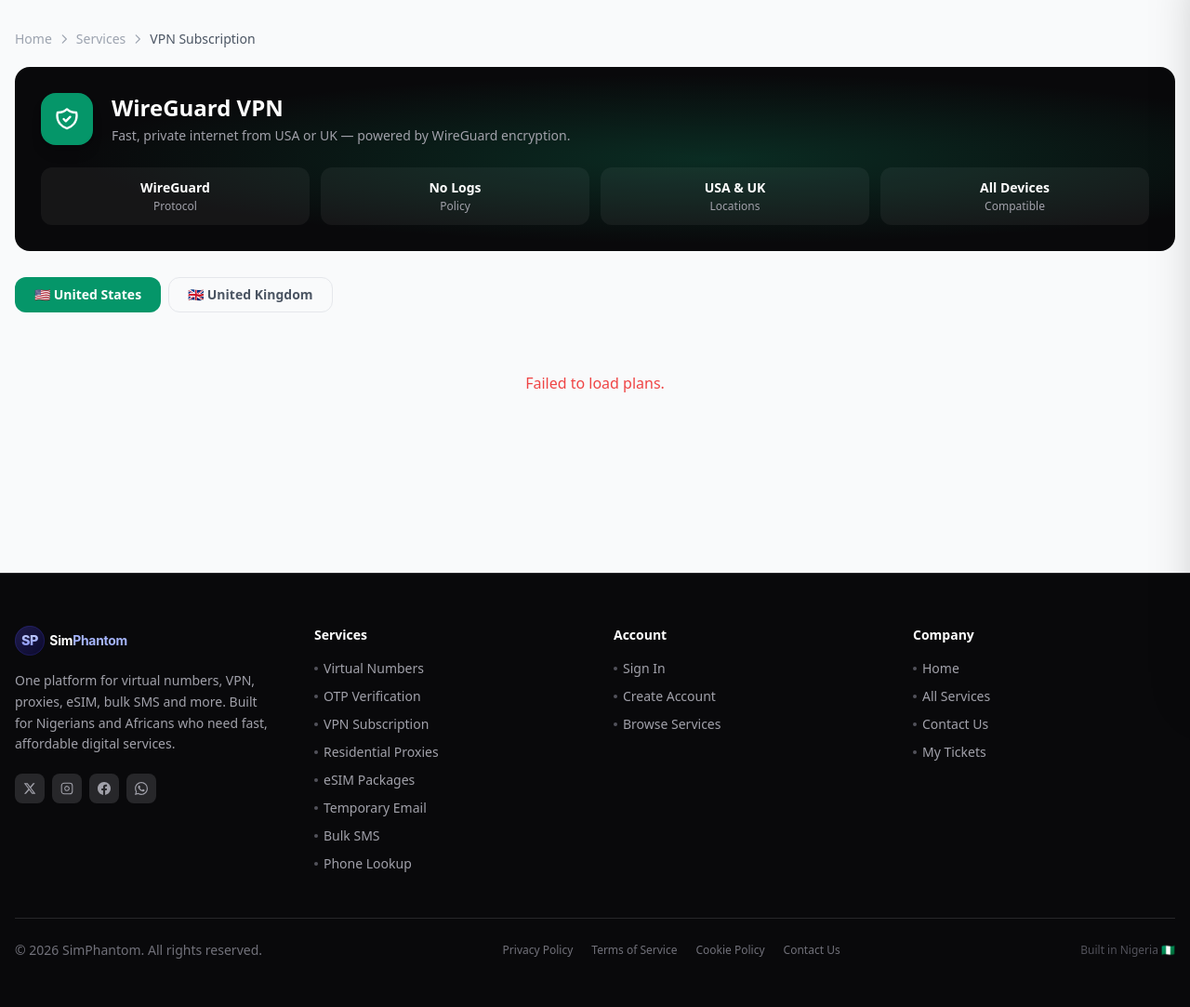
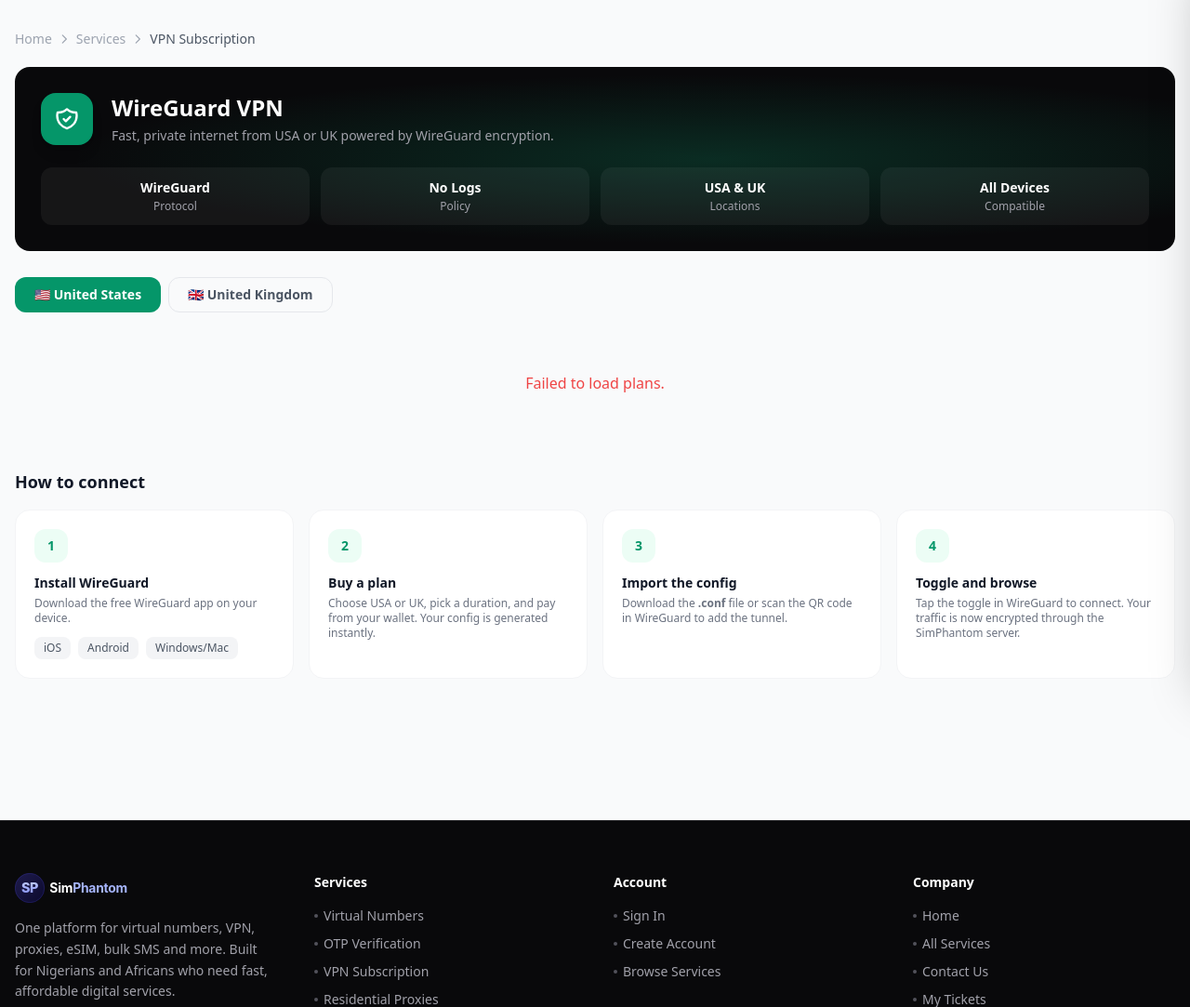
Before and after one commit to Chinnytalker/simphantom, a Django app: page /services/vpn-subscription/ in a window 1280 px wide. Shown: the part 65-1148 px from the top of the page at 93% size. Before the commit the page ends 1096 px from the top, so only its background shows below. Run offline with Django 5.2, Linux system fonts and the light colour scheme; data that the repository does not hold is empty; some libraries are stand-ins or nearby versions.

Commit message:
add How to connect guide to VPN subscription page
Co-Authored-By: Claude Sonnet 4.6 <noreply@anthropic.com>

```diff
--- a/templates/services/vpn-subscription.html
+++ b/templates/services/vpn-subscription.html
@@ -23,7 +23,7 @@
         </div>
         <div>
             <h1 class="text-2xl font-extrabold text-white mb-1">WireGuard VPN</h1>
-            <p class="text-zinc-400 text-sm">Fast, private internet from USA or UK — powered by WireGuard encryption.</p>
+            <p class="text-zinc-400 text-sm">Fast, private internet from USA or UK powered by WireGuard encryption.</p>
         </div>
     </div>
     <div class="relative mt-6 grid grid-cols-2 sm:grid-cols-4 gap-3">
@@ -61,6 +61,46 @@
 <!-- Plans grid -->
 <div id="plans-grid" class="grid grid-cols-1 sm:grid-cols-2 lg:grid-cols-4 gap-4 mb-10">
     <div class="col-span-full text-center py-10 text-gray-400">Loading plans…</div>
+</div>
+
+<!-- How to use -->
+<div class="mb-10">
+    <h2 class="text-lg font-extrabold text-gray-900 dark:text-white mb-4">How to connect</h2>
+    <div class="grid grid-cols-1 sm:grid-cols-2 lg:grid-cols-4 gap-4">
+        <div class="bg-white dark:bg-zinc-900 border border-gray-100 dark:border-zinc-800 rounded-2xl p-5">
+            <div class="w-9 h-9 rounded-xl bg-emerald-50 dark:bg-emerald-900/30 flex items-center justify-center mb-3">
+                <span class="text-emerald-600 font-extrabold text-sm">1</span>
+            </div>
+            <p class="font-bold text-gray-900 dark:text-white text-sm mb-1">Install WireGuard</p>
+            <p class="text-xs text-gray-500 dark:text-gray-400">Download the free WireGuard app on your device.</p>
+            <div class="mt-3 flex flex-wrap gap-2">
+                <a href="https://apps.apple.com/app/wireguard/id1441195209" target="_blank" rel="noopener" class="text-xs bg-gray-100 dark:bg-zinc-800 px-2.5 py-1 rounded-lg text-gray-600 dark:text-gray-300 hover:bg-gray-200 dark:hover:bg-zinc-700 transition">iOS</a>
+                <a href="https://play.google.com/store/apps/details?id=com.wireguard.android" target="_blank" rel="noopener" class="text-xs bg-gray-100 dark:bg-zinc-800 px-2.5 py-1 rounded-lg text-gray-600 dark:text-gray-300 hover:bg-gray-200 dark:hover:bg-zinc-700 transition">Android</a>
+                <a href="https://www.wireguard.com/install/" target="_blank" rel="noopener" class="text-xs bg-gray-100 dark:bg-zinc-800 px-2.5 py-1 rounded-lg text-gray-600 dark:text-gray-300 hover:bg-gray-200 dark:hover:bg-zinc-700 transition">Windows/Mac</a>
+            </div>
+        </div>
+        <div class="bg-white dark:bg-zinc-900 border border-gray-100 dark:border-zinc-800 rounded-2xl p-5">
+            <div class="w-9 h-9 rounded-xl bg-emerald-50 dark:bg-emerald-900/30 flex items-center justify-center mb-3">
+                <span class="text-emerald-600 font-extrabold text-sm">2</span>
+            </div>
+            <p class="font-bold text-gray-900 dark:text-white text-sm mb-1">Buy a plan</p>
+            <p class="text-xs text-gray-500 dark:text-gray-400">Choose USA or UK, pick a duration, and pay from your wallet. Your config is generated instantly.</p>
+        </div>
+        <div class="bg-white dark:bg-zinc-900 border border-gray-100 dark:border-zinc-800 rounded-2xl p-5">
+            <div class="w-9 h-9 rounded-xl bg-emerald-50 dark:bg-emerald-900/30 flex items-center justify-center mb-3">
+                <span class="text-emerald-600 font-extrabold text-sm">3</span>
+            </div>
+            <p class="font-bold text-gray-900 dark:text-white text-sm mb-1">Import the config</p>
+            <p class="text-xs text-gray-500 dark:text-gray-400">Download the <strong>.conf</strong> file or scan the QR code in WireGuard to add the tunnel.</p>
+        </div>
+        <div class="bg-white dark:bg-zinc-900 border border-gray-100 dark:border-zinc-800 rounded-2xl p-5">
+            <div class="w-9 h-9 rounded-xl bg-emerald-50 dark:bg-emerald-900/30 flex items-center justify-center mb-3">
+                <span class="text-emerald-600 font-extrabold text-sm">4</span>
+            </div>
+            <p class="font-bold text-gray-900 dark:text-white text-sm mb-1">Toggle and browse</p>
+            <p class="text-xs text-gray-500 dark:text-gray-400">Tap the toggle in WireGuard to connect. Your traffic is now encrypted through the SimPhantom server.</p>
+        </div>
+    </div>
 </div>
 
 <!-- My VPN subscriptions -->
```
